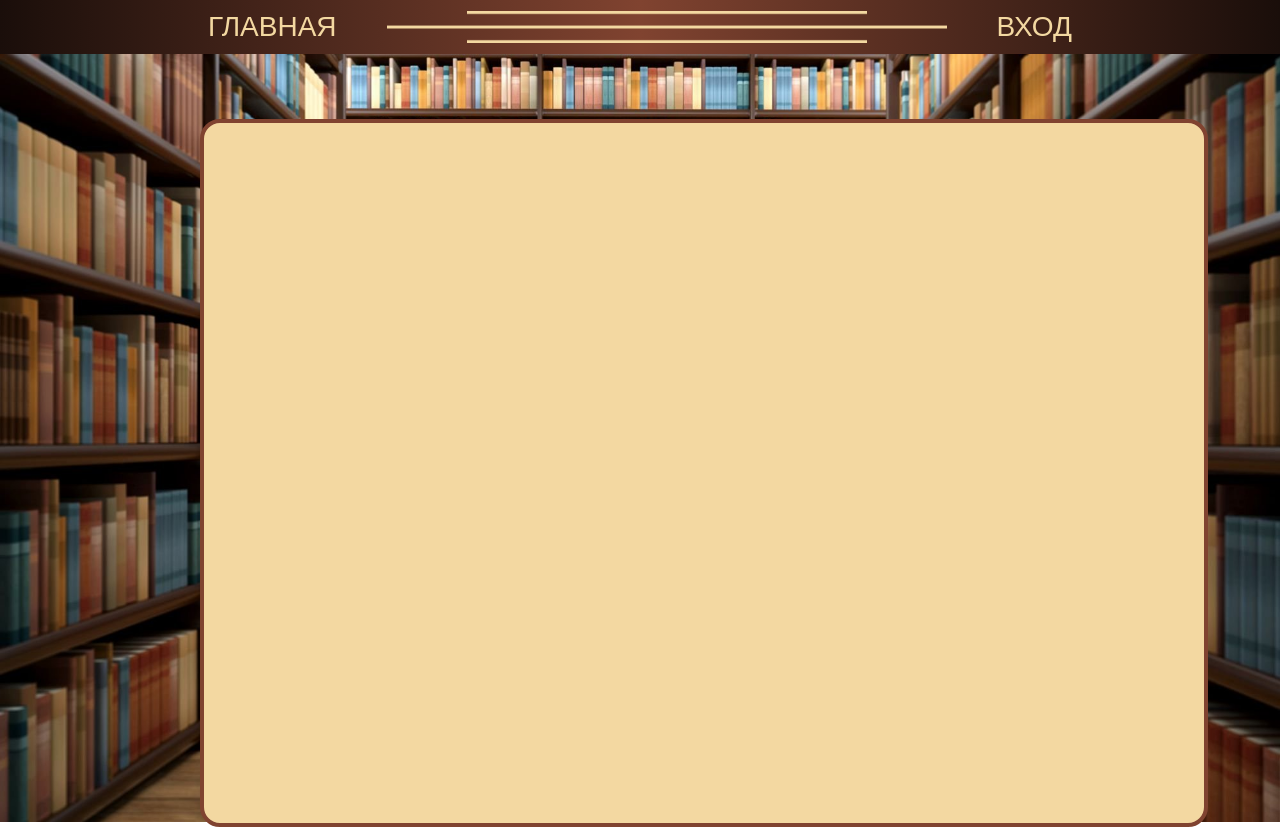
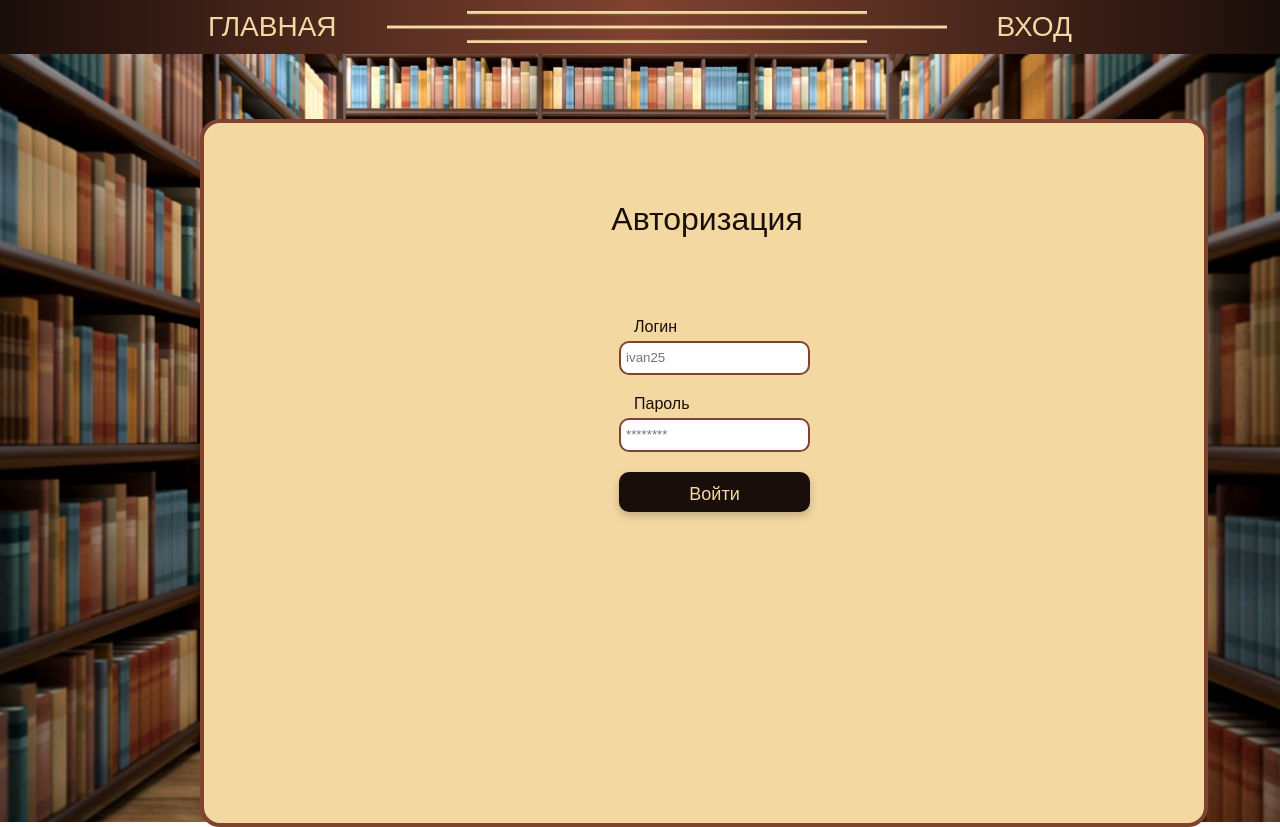
Before and after one commit to Timakova83/Library_1.0, a Django app: page /auth/ in a window 1280 px wide. Shown: the part 331-1158 px from the top of the page. Run offline with Django 5.2, Linux system fonts and the light colour scheme.

Commit message:
добавлена страница авторизации

```diff
--- a/library_app/templates/library_app/auth.html
+++ b/library_app/templates/library_app/auth.html
@@ -3,5 +3,26 @@
 {% block title %}Авторизация{% endblock  %}
 
 {% block content %}
-
+    <div class="auth">
+        <h1 class="auth-title">Авторизация</h1>
+        {% if messages %}
+            <div class="alert alert-danger">
+                {% for message in messages %}
+                    {{ message }}
+                {% endfor %}
+            </div>
+        {% endif %}
+        <form action="" method="post" class="auth__form">
+            {% csrf_token %}
+            <div class="auth_form_row">
+                <label for="">Логин</label>
+                <input class="row" type="text" name="usLogin" id="usLogin" placeholder="ivan25" required>
+            </div>
+            <div class="auth_form_row">
+                <label for="">Пароль</label>
+                <input class="row" type="password" name="usPassword" id="usPassword" placeholder="********" required>
+            </div>
+            <button>Войти</button>
+        </form>
+    </div>
 {% endblock  %}
--- a/static/css/style.css
+++ b/static/css/style.css
@@ -6,7 +6,7 @@
     font-style: normal;
     color: #1A0E0A;
 }
-
+/* HOME.HTML*/
 /*header*/
 
 .baner_img {
@@ -108,8 +108,83 @@
   }
 
 
-/* Планшеты */
+/*AUTH.HTML*/
+.auth {
+    position: absolute;
+    height: 400px;
+    width: 600px;
+    top: 470px;
+    left: 400px;
+    margin-top: 10px;
+    padding: 7px;
+    display: flex;
+    flex-direction: column;
+    justify-content: center;
+    align-items: center;
+}
+
+.auth-title {
+    padding-bottom: 80px;
+}
+
+.auth__form {
+    display: flex;
+    flex-direction: column;
+    gap: 20px;
+    padding-left: 15px;
+}
+
+.auth__form label {
+    padding-left: 15px;
+}
+
+.auth_form_row {
+    display: flex;
+    flex-direction: column;
+    gap: 5px;
+}
+
+.auth_form_row .row {
+    height: 20px;
+    padding: 5px;
+    border: 2px solid #804330;
+    border-radius: 10px;
+}
+
+.auth__form button {
+    width: 100%;
+    height: 40px;
+    padding-top: 5px;
+    border: none;
+    background-color: #1A0E0A;
+    border-radius: 10px;
+    color: #F3D8A1;
+    font-size: 18px;
+    cursor: pointer;
+    box-shadow: 0 4px 8px rgba(0, 0, 0, 0.2); /* Тень кнопки */
+    transition: all 0.3s ease; /* Плавные переходы */
+}
+
+.auth__form button:hover {
+    /* Стили при наведении */
+    background-color: #804330; /* Более темный оттенок */
+    box-shadow: 0 6px 12px rgba(0, 0, 0, 0.3); /* Усиленная тень */
+    cursor: pointer; /* Меняем курсор на руку */
+    transform: translateY(-2px); /* Легкий эффект нажатия */
+   }
+
+.auth__form button:active {
+    /* Стили при нажатии */
+    background-color: #F3D8A1; /* Еще более темный оттенок */
+    color: #1A0E0A;
+    box-shadow: 0 2px 4px rgba(0, 0, 0, 0.4); /* Уменьшенная тень */
+    transform: translateY(0); /* Возврат в исходное положение */
+   }
+
+/* Планшет */
+
 @media (min-width: 768px) and (max-width: 1023px) {
+    /* HOME.HTML*/
     .baner_title {
         font-size: 50px;
         left: 150px;
@@ -129,6 +204,7 @@
 
 /* Мобильные */
 @media (max-width: 767px) {
+    /* HOME.HTML*/
     .nav_line_decor {
         display: none;
     }
```
